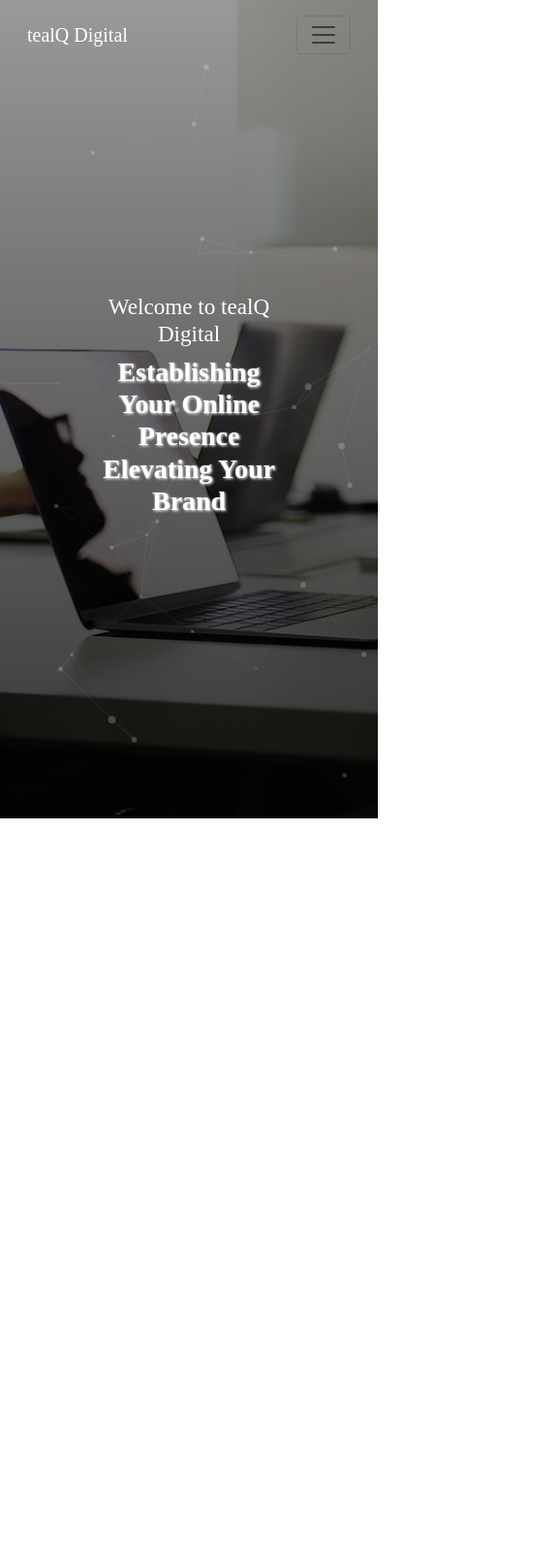
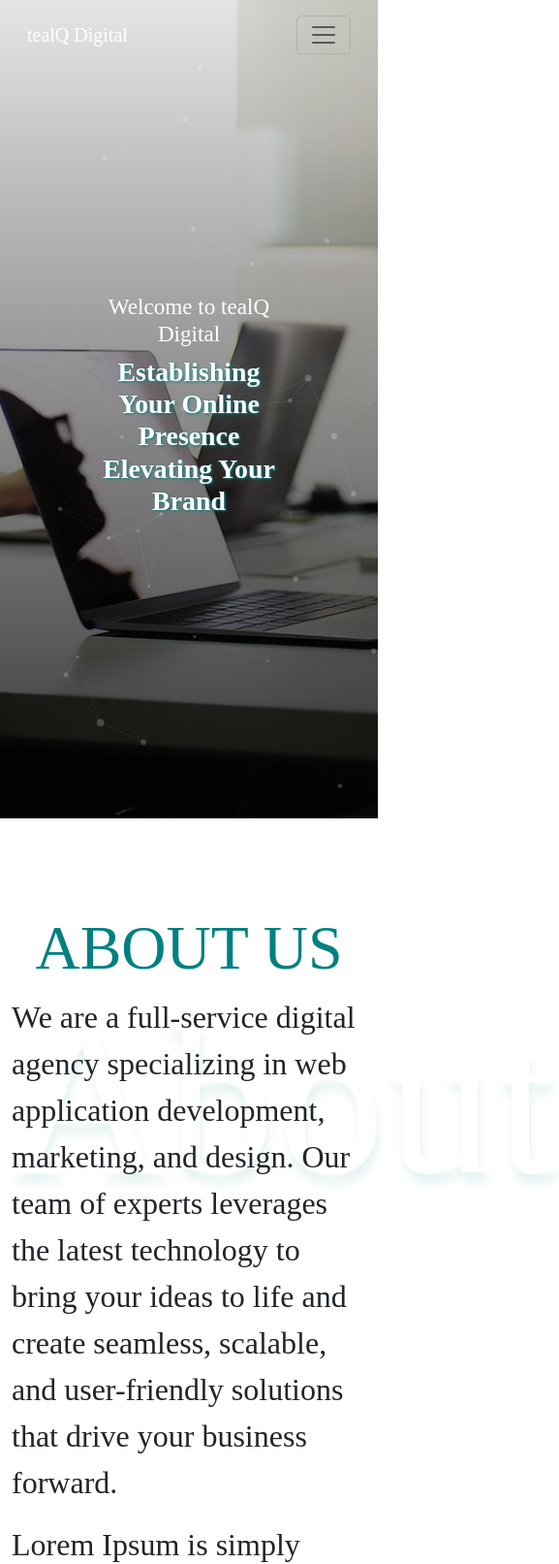
Before and after one commit to Rayyane/tealq, a plain HTML site: page index.html in a window 390 px wide. Shown: the top 1613 px of the page at 97% size, 577 px wide, since content can reach past the window. Before the commit the page ends 851 px from the top, so only its background shows below. Drawn offline with Linux system fonts and the light colour scheme.

Commit message:
navbar section modification

```diff
--- a/assets/css/style.css
+++ b/assets/css/style.css
@@ -1,6 +1,17 @@
 * {
 	--primary-color: #008080;
 	font-family: 'Markazi Text', serif;
+}
+
+@keyframes fadeInUp {
+	0% {
+		opacity: 0;
+		transform: translateY(50px);
+	}
+	100% {
+		opacity: 1;
+		transform: translateY(0);
+	}
 }
 /*
 navbar styles
@@ -24,9 +35,15 @@ navbar styles
 }
 .navbar-scrolled {
 	background-color: rgba(255, 255, 255, 0.5) !important;
-	box-shadow: 0 3px 10px rgba(0, 0, 0, 0.15);
+	box-shadow: 0 3px 10px rgba(0, 128, 128, 0.15);
 	webkit-backdrop-filter: saturate(180%) blur(20px);
 	backdrop-filter: saturate(180%) blur(20px);
+}
+.navbar-scrolled .navbar-brand {
+	color: var(--primary-color);
+}
+.navbar-scrolled .nav-item .nav-link {
+	color: #008080;
 }
 .navbar li {
   position:relative;
@@ -46,6 +63,22 @@ navbar styles
     width: 80%;
     left: 10%;
 }
+.navbar-scrolled li::after {
+	content: '';
+    display: block;
+    width: 0;
+    position:absolute;
+    left:50%;
+    bottom: 20%;
+    height: 2px;
+    background: #008080;
+    transition: cubic-bezier(.77,0,.18,1) 0.5s;
+}
+.navbar-scrolled li:hover::after {
+    width: 80%;
+    left: 10%;
+}
+
 .custom-bg {
 	background-color: rgba(255, 255, 255, 0.5) !important;
 	/*box-shadow: 0 3px 10px rgba(0, 0, 0, 0.15);*/
@@ -54,7 +87,7 @@ navbar styles
 }
 .banner {
 	height: 100vh;
-	background: linear-gradient(rgba(0,0,0,.4),rgba(0,0,0,0.8)), url('../images/homepage_background_image.jpg');
+	background: linear-gradient(rgba(0, 0, 0,.1),rgba(0, 0, 0,0.8)), url('../images/homepage_background_image.jpg');
 	background-position: center;
     background-repeat: no-repeat;
     background-size: cover;
@@ -72,9 +105,43 @@ navbar styles
 .banner .header-text h3 {
 	text-align: center;
 	color: white;
+}
+.banner .header-text .subtitle-animation {
 	animation: fadeInUp 1s ease forwards;
 }
 .header-text h1 {
 	font-weight: 700;
-	text-shadow: 1px 1px 3px #fff;
+	text-shadow: 1px 1px 3px #008080;
 }
+
+#about .about-text {
+	font-size: 2rem;
+}
+
+#about .about-title {
+	font-size: 4rem;
+	text-transform: uppercase;
+	text-align: center;
+	color: var(--primary-color);
+}
+
+#about .about-section-header .about-title-animation {
+	animation: fadeInUp 1s ease forwards;
+}
+
+#about .bg_strock_text {
+	position: absolute;
+	font-size: 220px;
+    color: white;
+    font-weight: normal;
+    font-family: "futuraheavy";
+    letter-spacing: 3px;
+    text-shadow: 2px 10px 10px rgba(0, 128, 128, 0.1);
+    line-height: 220px;
+    z-index: -1;
+}
+
+#about .about-bg-stroke {
+	position: absolute;
+	margin-right: 0;
+}
--- a/assets/js/custom.js
+++ b/assets/js/custom.js
@@ -13,10 +13,10 @@ toggler.addEventListener("click", function() {
 });
 console.log(width);
 window.addEventListener('scroll', function() {
-	if (window.innerWidth > 500 && window.scrollY >= 56) {
+	if (window.innerWidth > 500 && window.scrollY >= 560) {
 		navEl.classList.add('navbar-scrolled');
 	}
-	else if (window.innerWidth > 500 && window.scrollY < 56){
+	else if (window.innerWidth > 500 && window.scrollY < 560){
 		navEl.classList.remove('navbar-scrolled');
 	}
 	else if (window.innerWidth <= 500 && window.scrollY >= 2) {
@@ -26,3 +26,34 @@ window.addEventListener('scroll', function() {
 		navEl.classList.remove('navbar-scrolled');
 	}
 });
+const observer = new IntersectionObserver(entries => {
+  entries.forEach(entry => {
+    const subtitle = entry.target.querySelector('.subtitle');
+
+    if (entry.isIntersecting) {
+      subtitle.classList.add('subtitle-animation');
+	  return; // if we added the class, exit the function
+    }
+
+    // We're not intersecting, so remove the class!
+    subtitle.classList.remove('subtitle-animation');
+  });
+});
+
+observer.observe(document.querySelector('.header-text'));
+
+const aboutobserver = new IntersectionObserver(entries => {
+  entries.forEach(entry => {
+    const aboutTitle = entry.target.querySelector('.about-title');
+
+    if (entry.isIntersecting) {
+      aboutTitle.classList.add('about-title-animation');
+	  return; // if we added the class, exit the function
+    }
+
+    // We're not intersecting, so remove the class!
+    aboutTitle.classList.remove('about-title-animation');
+  });
+});
+
+aboutobserver.observe(document.querySelector('.about-section-header'));
--- /dev/null
+++ b/assets/js/parallax-scroll.js
@@ -0,0 +1,185 @@
+jQuery(function() {
+    ParallaxScroll.init();
+});
+
+var ParallaxScroll = {
+    /* PUBLIC VARIABLES */
+    showLogs: false,
+    round: 1000,
+
+    /* PUBLIC FUNCTIONS */
+    init: function() {
+        this._log("init");
+        if (this._inited) {
+            this._log("Already Inited");
+            this._inited = true;
+            return;
+        }
+        this._requestAnimationFrame = (function(){
+            return  window.requestAnimationFrame       ||
+                window.webkitRequestAnimationFrame ||
+                window.mozRequestAnimationFrame    ||
+                window.oRequestAnimationFrame      ||
+                window.msRequestAnimationFrame     ||
+                function(/* function */ callback, /* DOMElement */ element){
+                    window.setTimeout(callback, 1000 / 60);
+                };
+        })();
+        this._onScroll(true);
+    },
+
+    /* PRIVATE VARIABLES */
+    _inited: false,
+    _properties: ['x', 'y', 'z', 'rotateX', 'rotateY', 'rotateZ', 'scaleX', 'scaleY', 'scaleZ', 'scale'],
+    _requestAnimationFrame:null,
+
+    /* PRIVATE FUNCTIONS */
+    _log: function(message) {
+        if (this.showLogs) console.log("Parallax Scroll / " + message);
+    },
+    _onScroll: function(noSmooth) {
+        var scroll = jQuery(document).scrollTop();
+        var windowHeight = jQuery(window).height();
+        this._log("onScroll " + scroll);
+        jQuery("[data-parallax]").each(jQuery.proxy(function(index, el) {
+            var jQueryel = jQuery(el);
+            var properties = [];
+            var applyProperties = false;
+            var style = jQueryel.data("style");
+            if (style == undefined) {
+                style = jQueryel.attr("style") || "";
+                jQueryel.data("style", style);
+            }
+            var datas = [jQueryel.data("parallax")];
+            var iData;
+            for(iData = 2; ; iData++) {
+                if(jQueryel.data("parallax"+iData)) {
+                    datas.push(jQueryel.data("parallax-"+iData));
+                }
+                else {
+                    break;
+                }
+            }
+            var datasLength = datas.length;
+            for(iData = 0; iData < datasLength; iData ++) {
+                var data = datas[iData];
+                var scrollFrom = data["from-scroll"];
+                if (scrollFrom == undefined) scrollFrom = Math.max(0, jQuery(el).offset().top - windowHeight);
+                scrollFrom = scrollFrom | 0;
+                var scrollDistance = data["distance"];
+                var scrollTo = data["to-scroll"];
+                if (scrollDistance == undefined && scrollTo == undefined) scrollDistance = windowHeight;
+                scrollDistance = Math.max(scrollDistance | 0, 1);
+                var easing = data["easing"];
+                var easingReturn = data["easing-return"];
+                if (easing == undefined || !jQuery.easing|| !jQuery.easing[easing]) easing = null;
+                if (easingReturn == undefined || !jQuery.easing|| !jQuery.easing[easingReturn]) easingReturn = easing;
+                if (easing) {
+                    var totalTime = data["duration"];
+                    if (totalTime == undefined) totalTime = scrollDistance;
+                    totalTime = Math.max(totalTime | 0, 1);
+                    var totalTimeReturn = data["duration-return"];
+                    if (totalTimeReturn == undefined) totalTimeReturn = totalTime;
+                    scrollDistance = 1;
+                    var currentTime = jQueryel.data("current-time");
+                    if(currentTime == undefined) currentTime = 0;
+                }
+                if (scrollTo == undefined) scrollTo = scrollFrom + scrollDistance;
+                scrollTo = scrollTo | 0;
+                var smoothness = data["smoothness"];
+                if (smoothness == undefined) smoothness = 30;
+                smoothness = smoothness | 0;
+                if (noSmooth || smoothness == 0) smoothness = 1;
+                smoothness = smoothness | 0;
+                var scrollCurrent = scroll;
+                scrollCurrent = Math.max(scrollCurrent, scrollFrom);
+                scrollCurrent = Math.min(scrollCurrent, scrollTo);
+                if(easing) {
+                    if(jQueryel.data("sens") == undefined) jQueryel.data("sens", "back");
+                    if(scrollCurrent>scrollFrom) {
+                        if(jQueryel.data("sens") == "back") {
+                            currentTime = 1;
+                            jQueryel.data("sens", "go");
+                        }
+                        else {
+                            currentTime++;
+                        }
+                    }
+                    if(scrollCurrent<scrollTo) {
+                        if(jQueryel.data("sens") == "go") {
+                            currentTime = 1;
+                            jQueryel.data("sens", "back");
+                        }
+                        else {
+                            currentTime++;
+                        }
+                    }
+                    if(noSmooth) currentTime = totalTime;
+                    jQueryel.data("current-time", currentTime);
+                }
+                this._properties.map(jQuery.proxy(function(prop) {
+                    var defaultProp = 0;
+                    var to = data[prop];
+                    if (to == undefined) return;
+                    if(prop=="scale" || prop=="scaleX" || prop=="scaleY" || prop=="scaleZ" ) {
+                        defaultProp = 1;
+                    }
+                    else {
+                        to = to | 0;
+                    }
+                    var prev = jQueryel.data("_" + prop);
+                    if (prev == undefined) prev = defaultProp;
+                    var next = ((to-defaultProp) * ((scrollCurrent - scrollFrom) / (scrollTo - scrollFrom))) + defaultProp;
+                    var val = prev + (next - prev) / smoothness;
+                    if(easing && currentTime>0 && currentTime<=totalTime) {
+                        var from = defaultProp;
+                        if(jQueryel.data("sens") == "back") {
+                            from = to;
+                            to = -to;
+                            easing = easingReturn;
+                            totalTime = totalTimeReturn;
+                        }
+                        val = jQuery.easing[easing](null, currentTime, from, to, totalTime);
+                    }
+                    val = Math.ceil(val * this.round) / this.round;
+                    if(val==prev&&next==to) val = to;
+                    if(!properties[prop]) properties[prop] = 0;
+                    properties[prop] += val;
+                    if (prev != properties[prop]) {
+                        jQueryel.data("_" + prop, properties[prop]);
+                        applyProperties = true;
+                    }
+                }, this));
+            }
+            if (applyProperties) {
+                if (properties["z"] != undefined) {
+                    var perspective = data["perspective"];
+                    if (perspective == undefined) perspective = 800;
+                    var jQueryparent = jQueryel.parent();
+                    if(!jQueryparent.data("style")) jQueryparent.data("style", jQueryparent.attr("style") || "");
+                    jQueryparent.attr("style", "perspective:" + perspective + "px; -webkit-perspective:" + perspective + "px; "+ jQueryparent.data("style"));
+                }
+                if(properties["scaleX"] == undefined) properties["scaleX"] = 1;
+                if(properties["scaleY"] == undefined) properties["scaleY"] = 1;
+                if(properties["scaleZ"] == undefined) properties["scaleZ"] = 1;
+                if (properties["scale"] != undefined) {
+                    properties["scaleX"] *= properties["scale"];
+                    properties["scaleY"] *= properties["scale"];
+                    properties["scaleZ"] *= properties["scale"];
+                }
+                var translate3d = "translate3d(" + (properties["x"] ? properties["x"] : 0) + "px, " + (properties["y"] ? properties["y"] : 0) + "px, " + (properties["z"] ? properties["z"] : 0) + "px)";
+                var rotate3d = "rotateX(" + (properties["rotateX"] ? properties["rotateX"] : 0) + "deg) rotateY(" + (properties["rotateY"] ? properties["rotateY"] : 0) + "deg) rotateZ(" + (properties["rotateZ"] ? properties["rotateZ"] : 0) + "deg)";
+                var scale3d = "scaleX(" + properties["scaleX"] + ") scaleY(" + properties["scaleY"] + ") scaleZ(" + properties["scaleZ"] + ")";
+                var cssTransform = translate3d + " " + rotate3d + " " + scale3d + ";";
+                this._log(cssTransform);
+                jQueryel.attr("style", "transform:" + cssTransform + " -webkit-transform:" + cssTransform + " " + style);
+            }
+        }, this));
+        if(window.requestAnimationFrame) {
+            window.requestAnimationFrame(jQuery.proxy(this._onScroll, this, false));
+        }
+        else {
+            this._requestAnimationFrame(jQuery.proxy(this._onScroll, this, false));
+        }
+    }
+};
--- a/index.html
+++ b/index.html
@@ -43,8 +43,19 @@
 		</div>
 	</section>
 
-	<section id="about">
-
+	<section id="about" class="about pt-5 mt-5">
+		<div class="about-section-header container">
+			<h1 class="about-title">About us</h1>
+		</div>
+		<div class="container">
+			<div class="row">
+				<div class="col-12">
+					<h1 class="bg_strock_text about-bg-stroke" data-parallax='{"x": -150}'>About</h1>
+					<p class="about-text">We are a full-service digital agency specializing in web application development, marketing, and design. Our team of experts leverages the latest technology to bring your ideas to life and create seamless, scalable, and user-friendly solutions that drive your business forward.</p>
+					<p class="about-text">Lorem Ipsum is simply dummy text of the printing and typesetting industry. Lorem Ipsum has been the industry's standard dummy text ever since the 1500s, when an unknown printer took a galley of type and scrambled it to make a type specimen book. It has survived not only five centuries, but also the leap into electronic typesetting, remaining essentially unchanged.</p>
+				</div>
+			</div>
+		</div>
 	</section>
 
 <script src="assets/js/jquery.min.js"></script>
@@ -53,5 +64,6 @@
 <script src="assets/js/custom.js"></script>
 <script src="assets/js/particles.js"></script>
 <script src="assets/js/app.js"></script>
+<script src="assets/js/parallax-scroll.js"></script>
 </body>
 </html>
```
